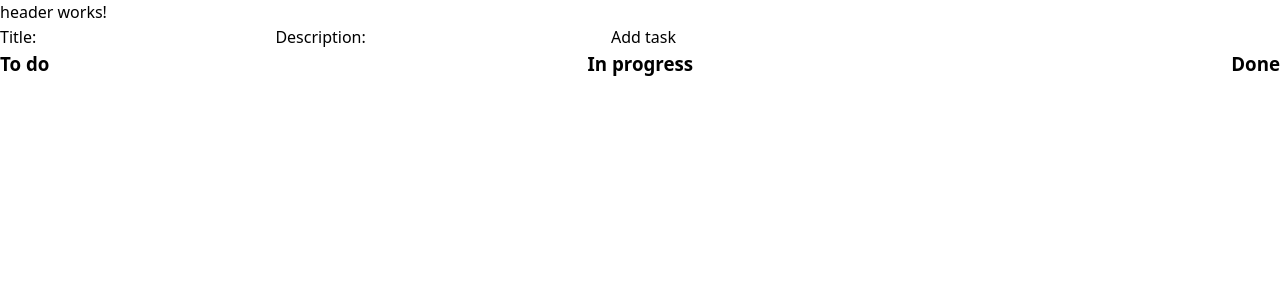
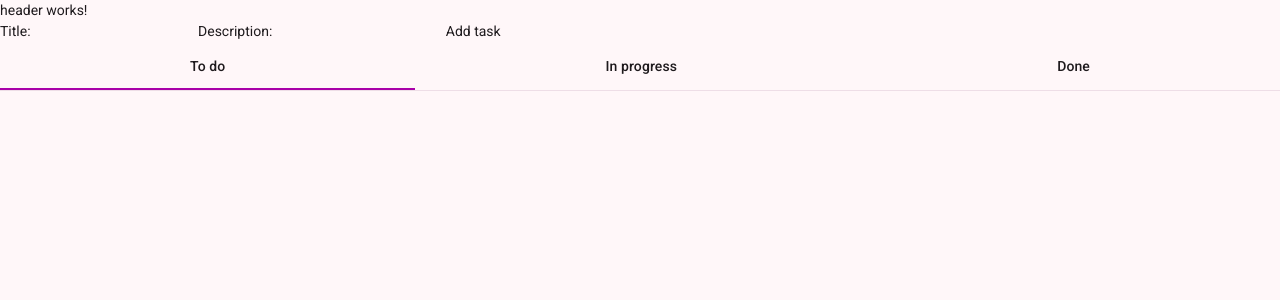
Before and after one commit to duvit/not-yet-to-do-app, an Angular app: page / in a window 1280 px wide. Shown: the top 300 px of the page. Built offline with nearby package versions, Linux system fonts and the light colour scheme.

Commit message:
wip: adding styling with material

```diff
--- a/package.json
+++ b/package.json
@@ -23,10 +23,12 @@
   },
   "private": true,
   "dependencies": {
+    "@angular/cdk": "^20.2.12",
     "@angular/common": "^20.3.0",
     "@angular/compiler": "^20.3.0",
     "@angular/core": "^20.3.0",
     "@angular/forms": "^20.3.0",
+    "@angular/material": "^20.2.12",
     "@angular/platform-browser": "^20.3.0",
     "@angular/router": "^20.3.0",
     "rxjs": "~7.8.0",
--- a/src/app/features/task-card/task-card.html
+++ b/src/app/features/task-card/task-card.html
@@ -1,17 +1,17 @@
 <article class="task-card">
   <h4 class="task__title">{{ task().title }}</h4>
-  <select name="status" id="status" #selectElement (change)="changeStatus($event)">
-    >
-    <option [value]="taskStatus()" disabled selected>{{ taskStatus() }}</option>
-    @for (status of availableStatuses(); track $index) {
+  <span>
+    {{ taskStatus() }}
+  </span>
+  <select name="status" id="status" [(ngModel)]="taskStatus" (change)="changeStatus($event)">
+    > @for (status of availableStatuses(); track $index) {
     <option [value]="status">{{ status }}</option>
     }
   </select>
 
   <p class="task__description">{{ task().description }}</p>
   <div class="task__actions">
-    <button>Done</button>
+    <!-- <button (click)="markAsDone()">Done</button> -->
     <button (click)="deleteTask()">Delete</button>
-    <button (click)="updateTask()">Update</button>
   </div>
 </article>
--- a/src/app/features/task-card/task-card.ts
+++ b/src/app/features/task-card/task-card.ts
@@ -1,14 +1,11 @@
 import { Component, computed, inject, input, OnInit, signal } from '@angular/core';
+import { FormsModule } from '@angular/forms';
 import { Task, TASK_STATUS } from '../../models/task.model';
 import { TasksService } from '../../services/tasks-service';
 
-interface SelectTarget extends EventTarget {
-  value: string;
-}
-
 @Component({
   selector: 'app-task-card',
-  imports: [],
+  imports: [FormsModule],
   templateUrl: './task-card.html',
   styleUrl: './task-card.scss',
 })
@@ -16,27 +13,17 @@ export class TaskCard implements OnInit {
   private tasksService = inject(TasksService);
   public task = input.required<Task>();
   public taskId!: string;
-  public taskStatus = signal<string>('');
-  public tasksStatuses: string[] = Object.values(TASK_STATUS);
+  public taskStatus = signal<TASK_STATUS | null>(null);
+  public readonly tasksStatuses: TASK_STATUS[] = Object.values(TASK_STATUS);
 
   public availableStatuses = computed(() => {
-    const currentStatus = this.taskStatus(); // Отримуємо поточне значення сигналу
-
-    // Автоматично переобчислюється, коли змінюється taskStatus()
-    return this.tasksStatuses.filter((status) => status !== currentStatus);
+    return this.tasksStatuses.filter((el) => el !== this.taskStatus());
   });
 
   public changeStatus(event: Event): void {
-    const target = event.target as SelectTarget | null;
-    if (target && target.value) {
-      const newStatus: string = target.value;
-
-      // 🟢 Оновлюємо сигнал за допомогою .set()
-      this.taskStatus.set(newStatus);
-
-      // Тут можна додати логіку виклику сервісу для збереження
-     // this.tasksService.updateStatus(this.task().id, newStatus);
-    }
+    const target = event.target as HTMLSelectElement;
+    this.taskStatus.set(target.value as TASK_STATUS);
+    this.updateTask();
   }
 
   ngOnInit() {
@@ -48,7 +35,12 @@ export class TaskCard implements OnInit {
     this.tasksService.deleteTask(this.taskId);
   }
 
+  markAsDone() {
+    this.taskStatus.set(TASK_STATUS.DONE);
+    this.updateTask();
+  }
+
   updateTask() {
-    this.tasksService.patchTask(this.taskId, TASK_STATUS.IN_PROGRESS);
+    this.tasksService.patchTask(this.taskId, this.taskStatus() as TASK_STATUS);
   }
 }
--- a/src/app/features/tasks-list/tasks-list.html
+++ b/src/app/features/tasks-list/tasks-list.html
@@ -1,4 +1,35 @@
 <app-task-form />
+
+<mat-tab-group>
+  <mat-tab label="To do">
+    <ul class="tasks-list">
+      @for (task of toDoTasks; track task.id) {
+      <li>
+        <app-task-card [task]="task" />
+      </li>
+      }
+    </ul>
+  </mat-tab>
+  <mat-tab label="In progress">
+    <ul class="tasks-list">
+      @for (task of inProgressTasks; track task.id) {
+      <li>
+        <app-task-card [task]="task" />
+      </li>
+      }
+    </ul>
+  </mat-tab>
+  <mat-tab label="Done">
+    <ul class="tasks-list">
+      @for (task of doneTasks; track task.id) {
+      <li>
+        <app-task-card [task]="task" />
+      </li>
+      }
+    </ul>
+  </mat-tab>
+</mat-tab-group>
+
 <section class="tasks-board">
   <div class="tasks-column">
     <h3>To do</h3>
--- a/src/app/features/tasks-list/tasks-list.scss
+++ b/src/app/features/tasks-list/tasks-list.scss
@@ -1,5 +1,5 @@
 .tasks-board {
-  display: flex;
+  display: none;
   flex-direction: row;
   justify-content: space-between;
 }
--- a/src/index.html
+++ b/src/index.html
@@ -6,7 +6,9 @@
     <base href="/" />
     <meta name="viewport" content="width=device-width, initial-scale=1" />
     <link rel="icon" type="image/x-icon" href="favicon.ico" />
-  </head>
+      <link href="https://fonts.googleapis.com/css2?family=Roboto:wght@300;400;500&display=swap" rel="stylesheet">
+    <link href="https://fonts.googleapis.com/icon?family=Material+Icons" rel="stylesheet">
+</head>
   <body>
     <app-root></app-root>
   </body>
--- a/src/styles.scss
+++ b/src/styles.scss
@@ -1 +1,46 @@
+// Include theming for Angular Material with `mat.theme()`.
+// This Sass mixin will define CSS variables that are used for styling Angular Material
+// components according to the Material 3 design spec.
+// Learn more about theming and how to use it for your application's
+// custom components at https://material.angular.dev/guide/theming
 @use './app/styles/reset.scss';
+@use '@angular/material' as mat;
+
+html {
+  @include mat.theme(
+    (
+      color: (
+        primary: mat.$magenta-palette,
+        tertiary: mat.$violet-palette,
+      ),
+      typography: Roboto,
+      density: 0,
+    )
+  );
+}
+
+body {
+  // Default the application to a light color theme. This can be changed to
+  // `dark` to enable the dark color theme, or to `light dark` to defer to the
+  // user's system settings.
+  color-scheme: light;
+
+  // Set a default background, font and text colors for the application using
+  // Angular Material's system-level CSS variables. Learn more about these
+  // variables at https://material.angular.dev/guide/system-variables
+  background-color: var(--mat-sys-surface);
+  color: var(--mat-sys-on-surface);
+  font: var(--mat-sys-body-medium);
+
+  // Reset the user agent margin.
+  margin: 0;
+}
+
+html,
+body {
+  height: 100%;
+}
+body {
+  margin: 0;
+  font-family: Roboto, 'Helvetica Neue', sans-serif;
+}
```
Also changed, not shown: src/app/features/tasks-list/tasks-list.ts (+2 -13 lines), 1 other file (tests, documents, lock files or other folders).
